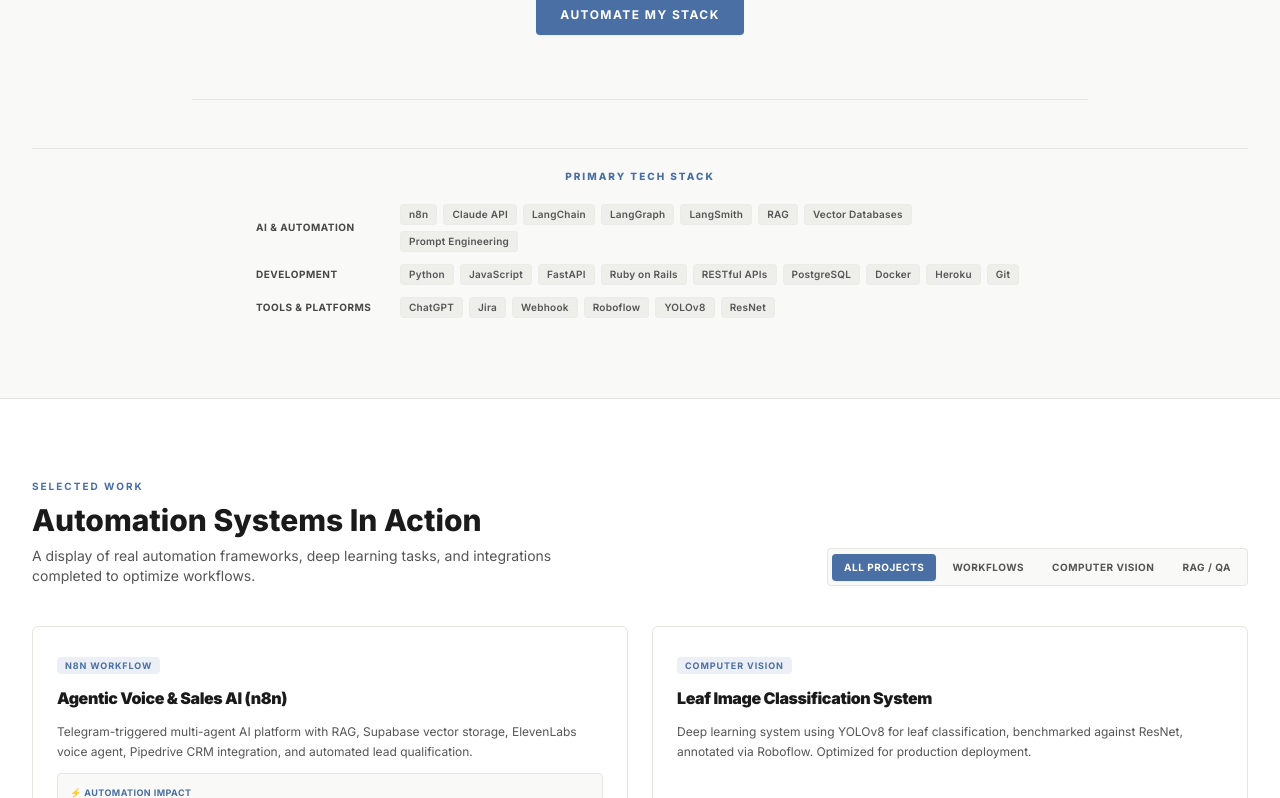
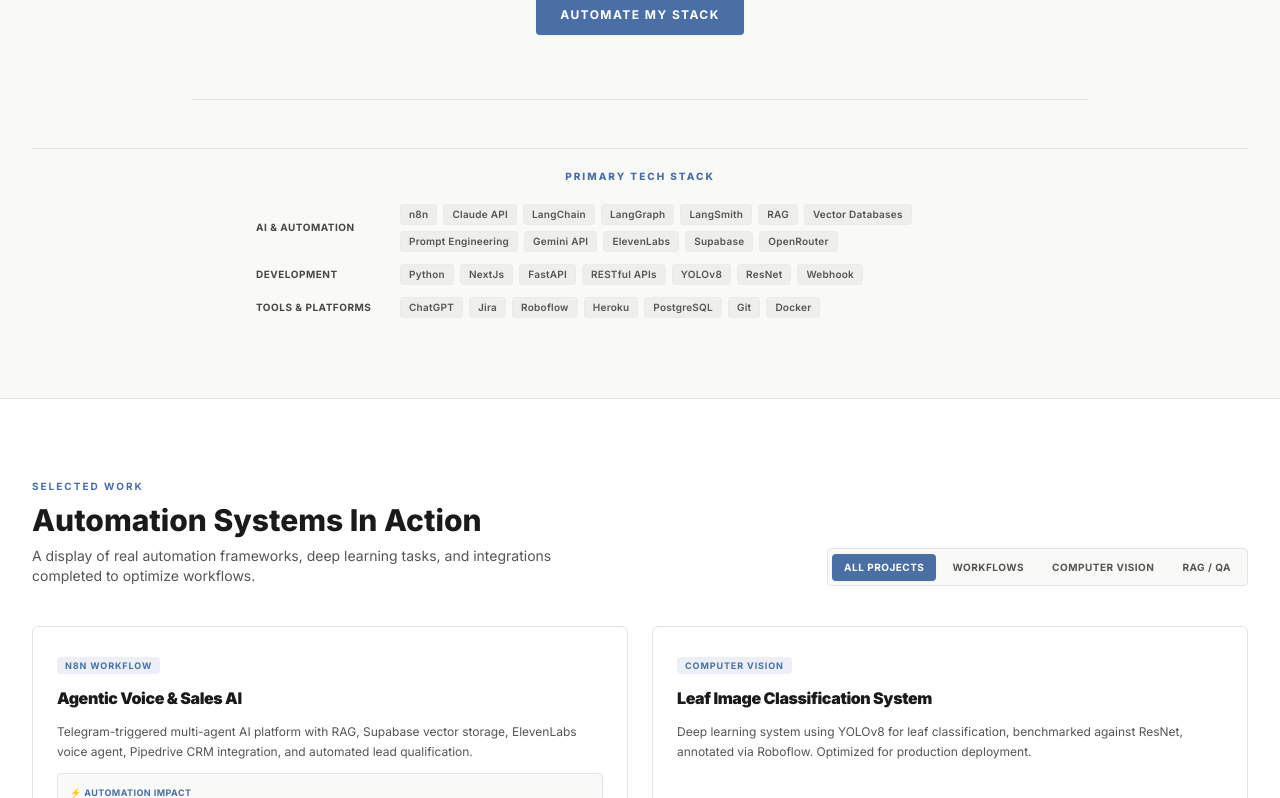
Before and after one commit to CloudStoned/Portfolio, a Next.js app: page / in a window 1280 px wide. Shown: the part 2002-2800 px from the top of the page. Built offline with nearby package versions, Linux system fonts and the light colour scheme.

Commit message:
feat: add new project card

```diff
--- a/app/data/portfolioData.ts
+++ b/app/data/portfolioData.ts
@@ -19,18 +19,18 @@
 ];
 
 export const techStack = {
-  ai: ['n8n', 'Claude API', 'LangChain', 'LangGraph', 'LangSmith', 'RAG', 'Vector Databases', 'Prompt Engineering'],
-  dev: ['Python', 'JavaScript', 'FastAPI', 'Ruby on Rails', 'RESTful APIs', 'PostgreSQL', 'Docker', 'Heroku', 'Git'],
-  tools: ['ChatGPT', 'Jira', 'Webhook', 'Roboflow', 'YOLOv8', 'ResNet']
+  ai: ['n8n', 'Claude API', 'LangChain', 'LangGraph', 'LangSmith', 'RAG', 'Vector Databases', 'Prompt Engineering', 'Gemini API', 'ElevenLabs', 'Supabase', 'OpenRouter'],
+  dev: ['Python', 'NextJs', 'FastAPI', 'RESTful APIs', 'YOLOv8', 'ResNet', 'Webhook'],
+  tools: ['ChatGPT', 'Jira', 'Roboflow', 'Heroku', 'PostgreSQL', 'Git', 'Docker']
 };
 
 export const projects: Project[] = [
   {
     id: 1,
-    title: 'Agentic Voice & Sales AI (n8n)',
+    title: 'Agentic Voice & Sales AI',
     description: 'Telegram-triggered multi-agent AI platform with RAG, Supabase vector storage, ElevenLabs voice agent, Pipedrive CRM integration, and automated lead qualification.',
     automationAngle: 'Fully automated sales pipeline — from lead capture to CRM entry — with zero manual input.',
-    tags: ['n8n', 'RAG', 'ElevenLabs', 'Pipedrive', 'Supabase'],
+    tags: ['n8n', 'RAG', 'ElevenLabs', 'Pipedrive', 'Supabase', 'OpenRouter'],
     category: 'workflows'
   },
   {
@@ -53,7 +53,15 @@
     title: 'AI Content Automation Engine',
     description: 'Automated quiz and lesson plan generation pipeline replacing manual document scanning and drafting — enabling scalable curriculum production.',
     automationAngle: 'Turned a days-long manual process into a fully automated pipeline.',
-    tags: ['LLM APIs', 'Python', 'Automation', 'Prompt Engineering'],
+    tags: ['OpenAI', 'Python', 'Automation', 'Prompt Engineering'],
+    category: 'workflows'
+  },
+  {
+    id: 5,
+    title: 'Lead Gen Automation',
+    description: 'A multi-stage n8n workflow that scrapes local business data via Apify, utilizes Gemini API to extract and clean emails and social links from HTML, and saves structured leads in Google Sheets.',
+    automationAngle: 'Transformed raw web scraping into a self-cleaning leads pipeline that populates Google Sheets in real-time.',
+    tags: ['n8n', 'Apify', 'Gemini API', 'Google Sheets', 'Workflow Automation'],
     category: 'workflows'
   }
 ];
```
